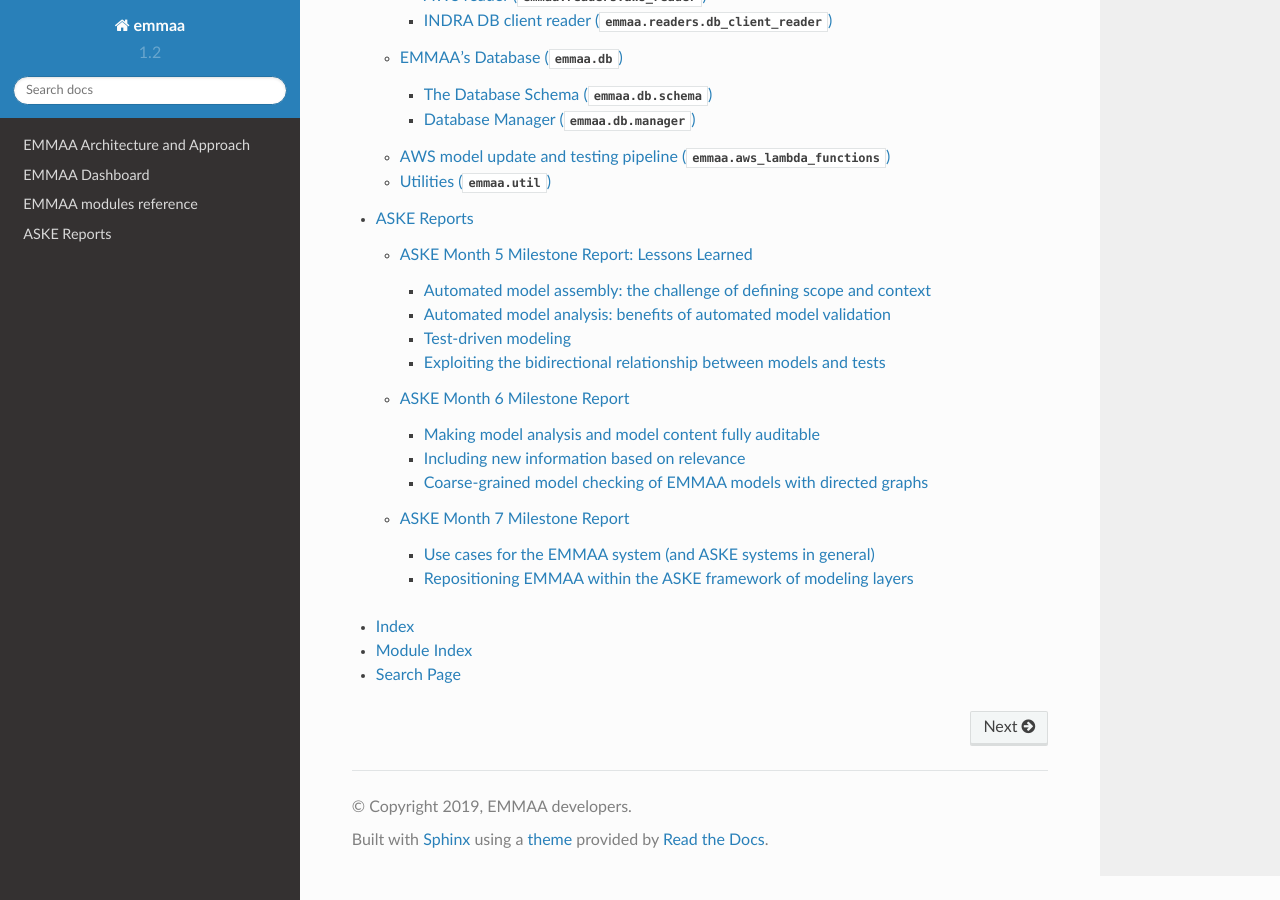
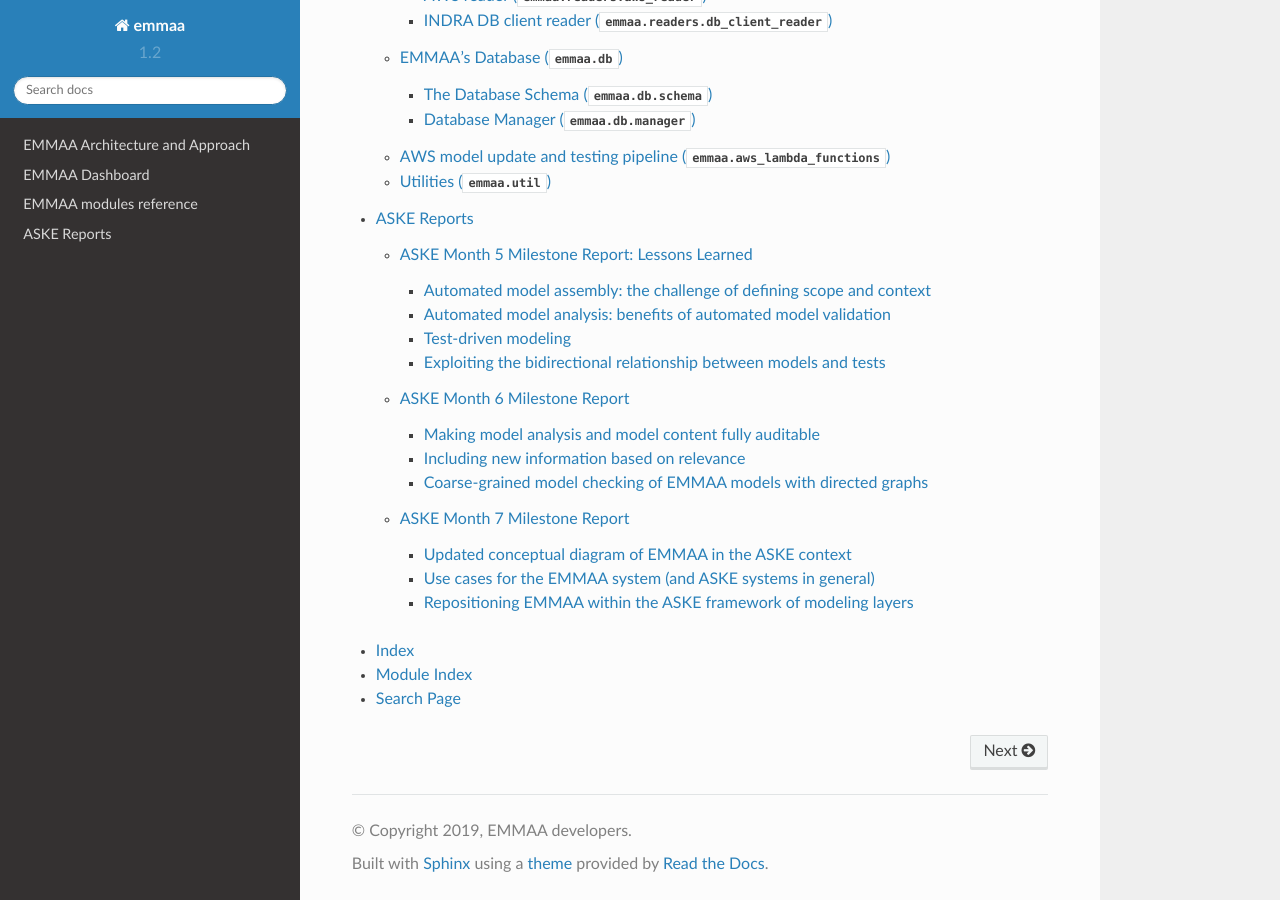
Before and after one commit to gyorilab/emmaa, a Sphinx documentation site: the page built from doc/index.rst, in a window 1280 px wide and 900 px high, scrolled down 1556 px. Built offline with Sphinx 7.4.7 and the Read the Docs theme 2.0.0, drawn with Linux system fonts in a browser that asks for light colours.

Commit message:
Add diagram

```diff
--- a/doc/conf.py
+++ b/doc/conf.py
@@ -172,7 +172,8 @@
 
 
 MOCK_MODULES = [
-    'indra_db', 'indra_db.client', 'indra_db.client.statements', 'pygraphviz'
+    'indra_db', 'indra_db.client', 'indra_db.client.statements',
+    'indra_db.util', 'pygraphviz'
 ]
 
 for mod_name in MOCK_MODULES:
--- a/doc/reports/month7_report.rst
+++ b/doc/reports/month7_report.rst
@@ -1,5 +1,11 @@
 ASKE Month 7 Milestone Report
 =============================
+
+Updated conceptual diagram of EMMAA in the ASKE context
+-------------------------------------------------------
+
+.. image:: ../_static/images/emmaa_aske_architecture.png
+
 
 Use cases for the EMMAA system (and ASKE systems in general)
 ------------------------------------------------------------
@@ -12,11 +18,15 @@
 mechanisms, where they can be examined by anyone. This could change science
 profoundly."
 
-ASKE systems have the potential to go beyond this ambitious goal by
+ASKE systems have the potential to go beyond this ambitious goal by:
+
 - actively searching for new discoveries and data,
+
 - autonomously updating a set of models by integrating new discoveries,
+
 - designing model analysis experiments to understand the effect of this new
   knowledge
+
 - reporting the effect of new discoveries on scientific questions
   relevant to the user
 
```
